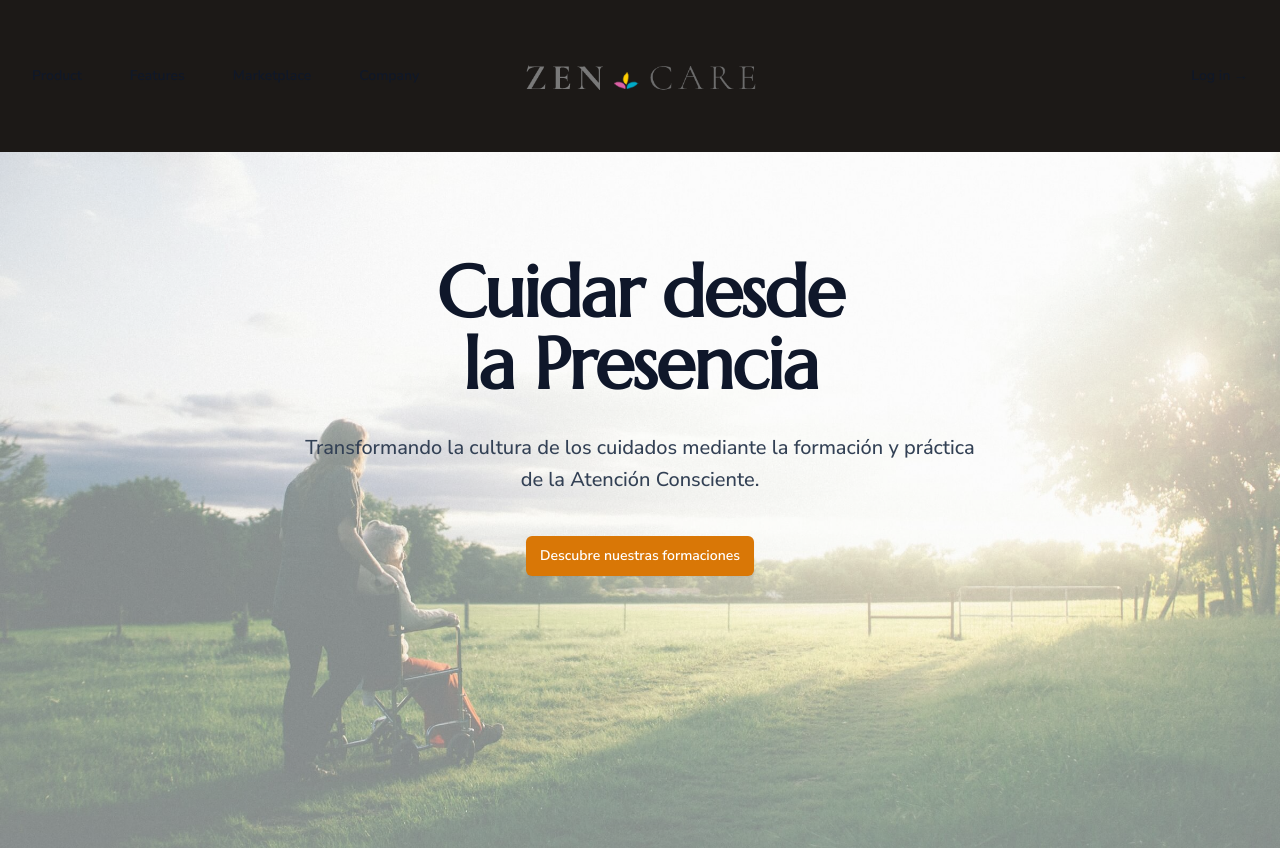
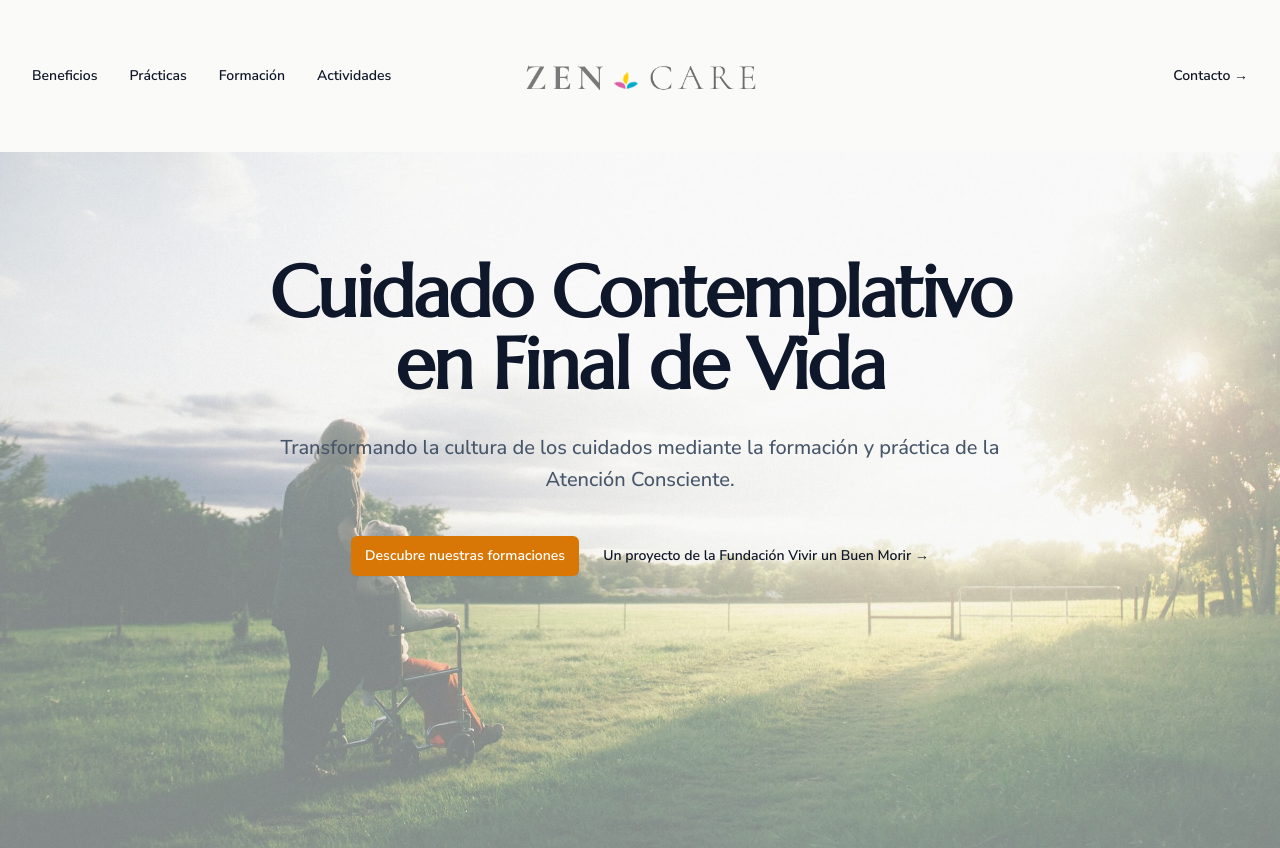
Before and after one commit to sgautier-dev/zencare, a Next.js app: page / in a window 1280 px wide. Built offline with nearby package versions, Linux system fonts and the light colour scheme.

Commit message:
dark mode added

```diff
--- a/src/app/globals.css
+++ b/src/app/globals.css
@@ -1,25 +1,29 @@
 @import "tailwindcss";
 
-/* === ZenCare Theme (Tailwind v4) === */
 @theme {
-	/* Action colors */
-	--color-primary: #fbbf24; /* Safran */
-	--color-primary-dark: #d97706; /* Safran foncé */
-	--color-secondary: #fb7185; /* Compassion */
-	--color-accent: #22d3ee; /* Cyan apaisement */
+  /* Action colors */
+  --color-primary: #fbbf24;        /* Saffron */
+  --color-primary-dark: #d97706;   /* Dark saffron */
+  --color-secondary: #fb7185;      /* Compassion rose */
+  --color-accent: #22d3ee;         /* Calm cyan */
 
-	/* Text & surface */
-	--color-bg-site: #1c1917; /* Background global */
-	--color-main: #1e293b; /* Body text */
-	--color-subtle: #334155; /* Secondary text */
-	--color-title: #0f172a; /* Headings */
+  /* Light mode */
+  --color-bg-site: #fafaf9;        /* stone-50 */
+  --color-main: #1e293b;           /* Slate-800 (body text) */
+  --color-subtle: #475569;         /* Slate-600 (secondary text) */
+  --color-title: #0f172a;          /* Slate-900 (headings) */
 
-	/* Optional complementary palette */
-	--color-lightGreen: #c4d35e;
-	--color-darkGreen: #1f432d;
-	--color-softBeige: #f7f4e9;
+  /* Fonts */
+  --font-main: var(--font-marcellus), ui-serif, Georgia, serif;
+  --font-sans: var(--font-nunito), ui-sans-serif, system-ui, sans-serif;
+}
 
-	/* Fonts */
-	--font-main: var(--font-marcellus), ui-serif, Georgia, serif;
-	--font-sans: var(--font-nunito), ui-sans-serif, system-ui, sans-serif;
+/* Dark mode overrides */
+@media (prefers-color-scheme: dark) {
+  :root {
+    --color-bg-site: #1c1917;      /* Stone-900 (deep dark) */
+    --color-main: #e5e7eb;         /* Slate-200 */
+    --color-subtle: #f1f5f9;       /* Slate-100 */
+    --color-title: #f8fafc;        /* Slate-50 */
+  }
 }
--- a/src/components/Header.tsx
+++ b/src/components/Header.tsx
@@ -7,10 +7,10 @@ import { Bars3Icon, XMarkIcon } from "@heroicons/react/24/outline"
 import logo from "@/images/logo_zencare.png"
 
 const navigation = [
-	{ name: "Product", href: "#" },
-	{ name: "Features", href: "#" },
-	{ name: "Marketplace", href: "#" },
-	{ name: "Company", href: "#" },
+	{ name: "Beneficios", href: "#" },
+	{ name: "Prácticas", href: "#" },
+	{ name: "Formación", href: "#" },
+	{ name: "Actividades", href: "#" },
 ]
 
 export default function Header() {
@@ -23,7 +23,7 @@ export default function Header() {
 				className="mx-auto flex max-w-7xl items-center justify-between p-3 lg:px-8"
 			>
 				<div className="flex flex-1">
-					<div className="hidden lg:flex lg:gap-x-12">
+					<div className="hidden lg:flex lg:gap-x-8">
 						{navigation.map((item) => (
 							<a
 								key={item.name}
@@ -58,7 +58,7 @@ export default function Header() {
 						href="#"
 						className="text-sm/6 font-semibold text-gray-900 dark:text-white"
 					>
-						Log in <span aria-hidden="true">&rarr;</span>
+						Contacto <span aria-hidden="true">&rarr;</span>
 					</a>
 				</div>
 			</nav>
@@ -93,7 +93,7 @@ export default function Header() {
 								href="#"
 								className="text-sm/6 font-semibold text-gray-900 dark:text-white"
 							>
-								Log in <span aria-hidden="true">&rarr;</span>
+								Contacto <span aria-hidden="true">&rarr;</span>
 							</a>
 						</div>
 					</div>
--- a/src/components/Hero.tsx
+++ b/src/components/Hero.tsx
@@ -11,10 +11,10 @@ export default function Hero() {
 			/>
 
 			{/* Overlay */}
-			<div className="absolute inset-0 z-0 bg-white/50 dark:bg-black/20 pointer-events-none" />
+			<div className="absolute inset-0 z-0 bg-bg-site/50 dark:bg-black/40 pointer-events-none" />
 
 			<div className="relative z-10 flex min-h-[80vh] items-start justify-center">
-				<div className="max-w-2xl pt-24 sm:pt-12">
+				<div className="max-w-3xl pt-24 sm:pt-12">
 					{/* <div className="hidden sm:mb-8 sm:flex sm:justify-center">
 							<div className="relative rounded-full px-3 py-1 text-sm/6 text-subtle ring-1 ring-gray-900/10 hover:ring-gray-900/20 dark:ring-white/10 dark:hover:ring-white/20">
 								Announcing our next round of funding.{" "}
@@ -29,7 +29,7 @@ export default function Hero() {
 						</div> */}
 					<div className="text-center">
 						<h1 className="text-5xl font-main font-semibold tracking-tight text-balance text-title sm:text-7xl">
-							Cuidar desde la Presencia
+							Cuidado Contemplativo en Final de Vida
 						</h1>
 						<p className="mt-8 text-lg font-medium text-pretty text-subtle sm:text-xl/8">
 							Transformando la cultura de los cuidados mediante la formación y
@@ -38,16 +38,17 @@ export default function Hero() {
 						<div className="mt-10 flex items-center justify-center gap-x-6">
 							<a
 								href="#"
-								className="rounded-md bg-primary-dark px-3.5 py-2.5 text-sm font-semibold text-white shadow-xs hover:bg-primary focus-visible:outline-2 focus-visible:outline-offset-2 focus-visible:outline-primary"
+								className="rounded-md bg-primary-dark px-3.5 py-2.5 text-sm font-semibold text-white shadow-xs hover:bg-primary-dark/80 focus-visible:outline-2 focus-visible:outline-offset-2 focus-visible:outline-primary"
 							>
 								Descubre nuestras formaciones
 							</a>
-							{/* <a
+							<a
 								href="#"
 								className="text-sm/6 font-semibold text-gray-900 dark:text-white"
 							>
-								Learn more <span aria-hidden="true">→</span>
-							</a> */}
+								Un proyecto de la Fundación Vivir un Buen Morir{" "}
+								<span aria-hidden="true">→</span>
+							</a>
 						</div>
 					</div>
 				</div>
```
